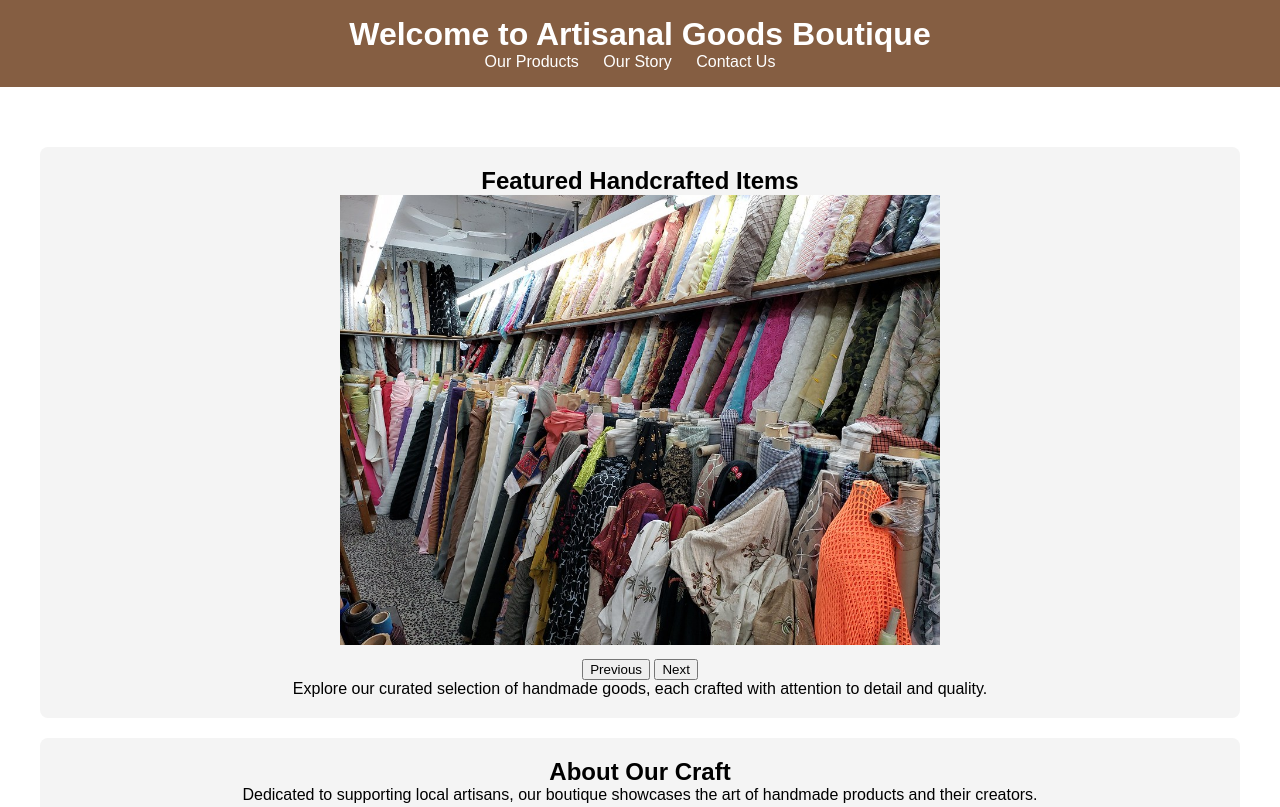
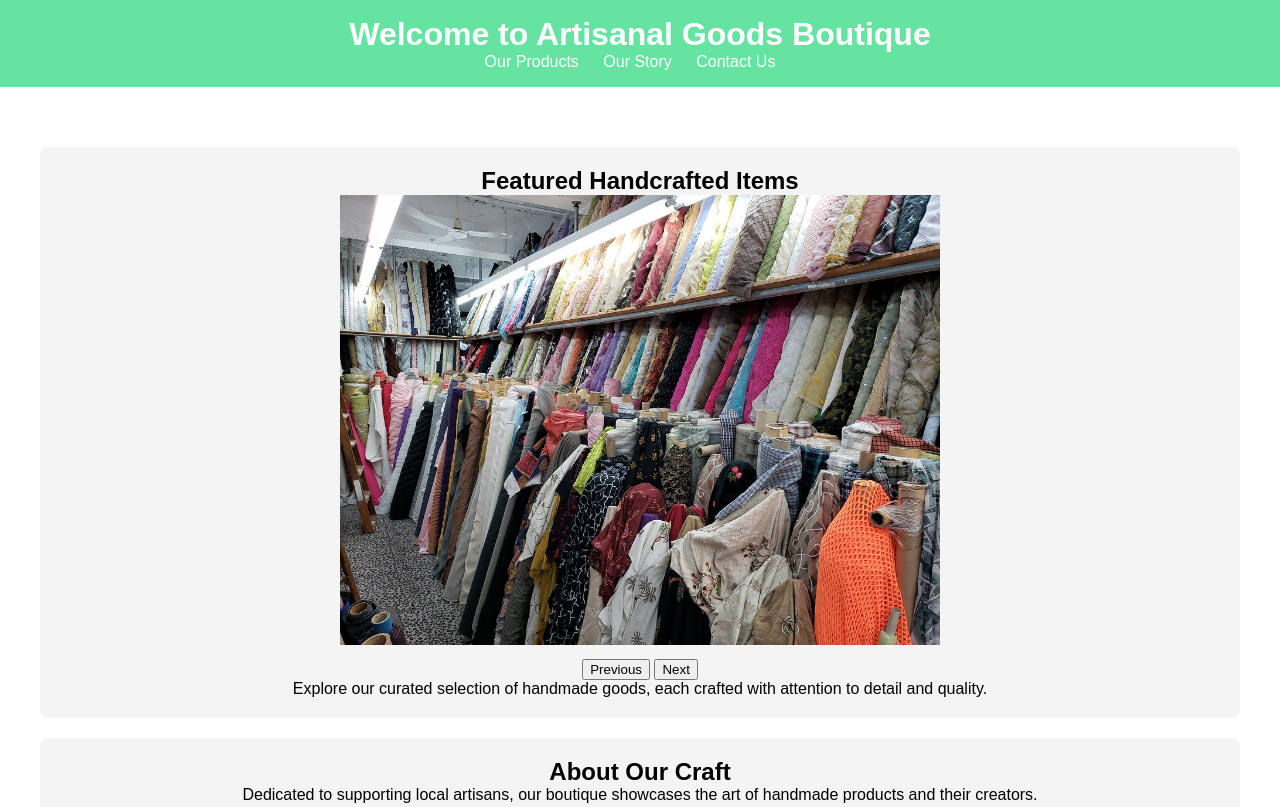
Before and after one commit to Karam333/Artisanal-Goods-Boutique, a plain HTML site: page index.html in a window 1280 px wide. Shown: the top 807 px of the page. Drawn offline with Linux system fonts and the light colour scheme.

Commit message:
Update styles.css

```diff
--- a/styles.css
+++ b/styles.css
@@ -5,7 +5,7 @@ body, h1, h2, p, ul, li {
 }
 
 header {
-    background-color: #855E42;
+    background-color: #64e3a1;
     color: white;
     padding: 1em 0;
     text-align: center;
```
